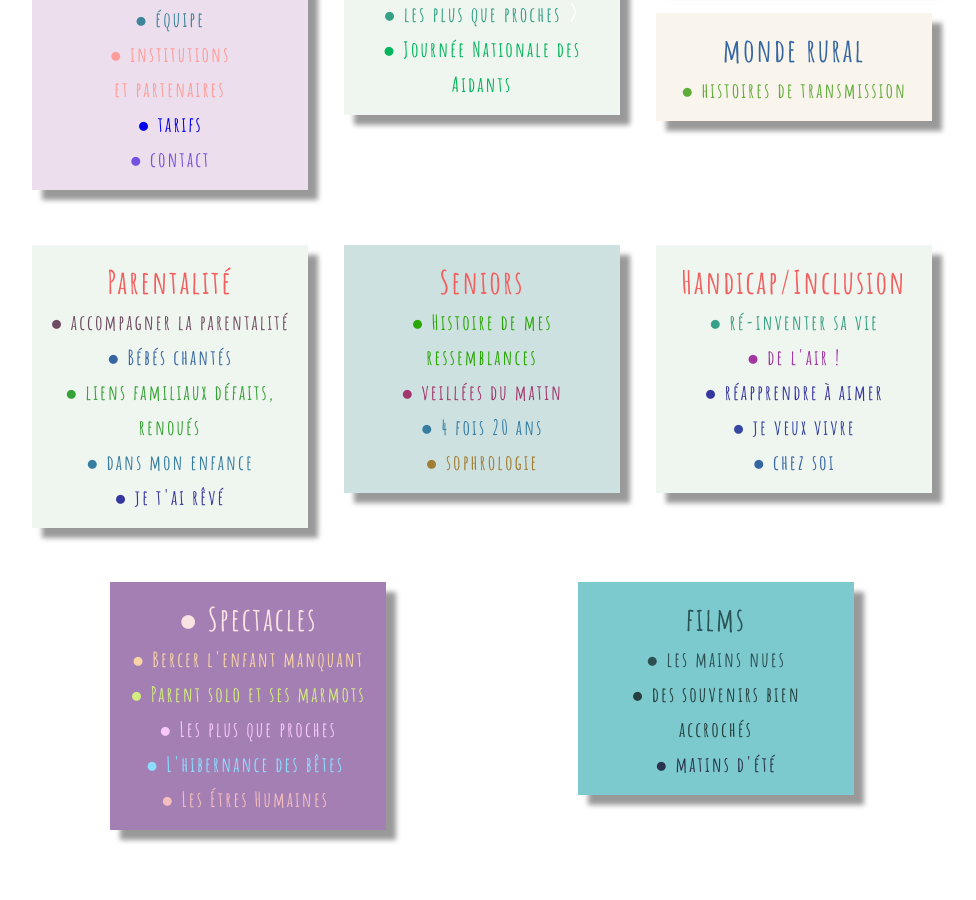
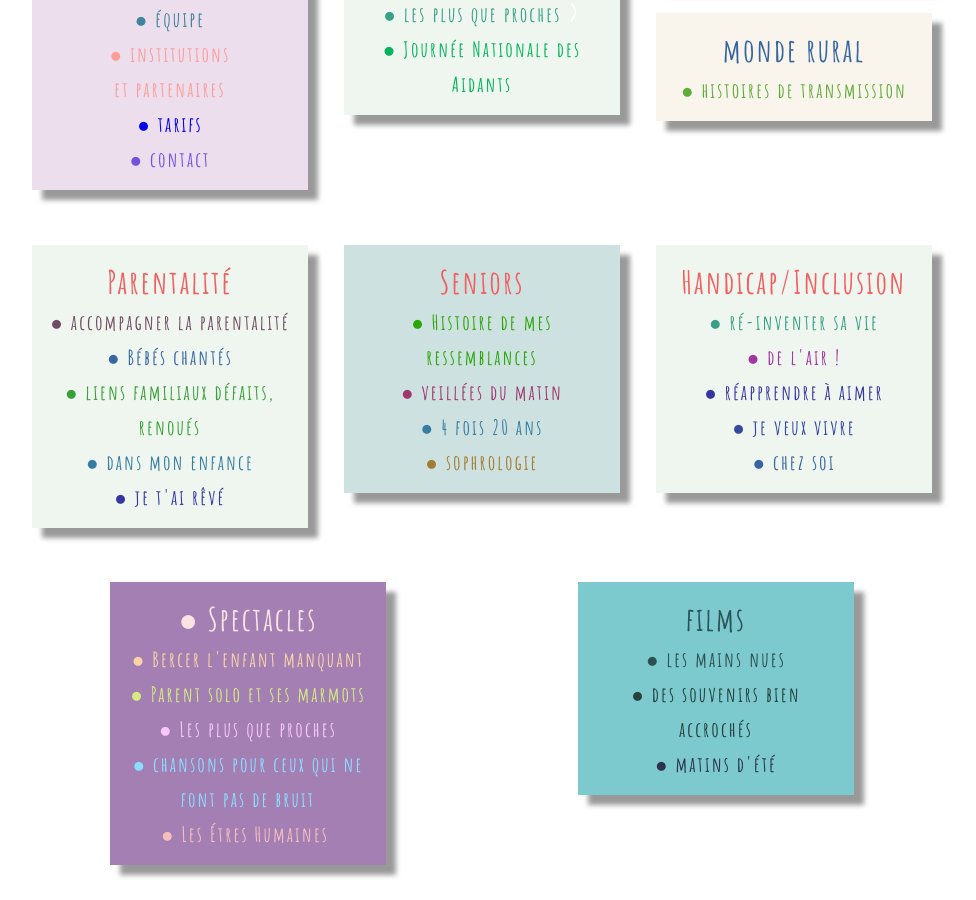
Before and after one commit to leshnik/revertouthaut, a Jekyll site: the page built from index.html, in a window 1280 px wide and 900 px high, scrolled down 3320 px. Shown: the whole window, without its empty margins (158-1134 px from the left). Built offline with Jekyll 4.4.1, drawn with Linux system fonts in a browser that asks for light colours; before the commit the page ends 4185 px from its top, so only the background shows below that.

Commit message:
add link to spectacle ceux qui ne font pas de bruit

```diff
--- a/_includes/NavListCards.html
+++ b/_includes/NavListCards.html
@@ -174,8 +174,7 @@
       <a style="color: #fac7fa" href="/lpqp-lecture-musicale"
         >●&nbsp;Les plus que proches</a
       ><br>
-      <a style="color: rgb(140, 221, 255)" href="l-hibernance-des-betes"
-        >●&nbsp;L'hibernance&nbsp;des&nbsp;bêtes&nbsp;</a
+      <a style="color: rgb(140, 221, 255)" href="chansons-pour-ceux-qui-ne-font-pas-de-bruit">●&nbsp;chansons pour ceux qui ne font pas de bruit</a
       ><br>
       <a style="color: #f5bebe" href="les-etres-humaines"
         >●&nbsp;Les&nbsp;Étres&nbsp;Humaines&nbsp;</a
```
